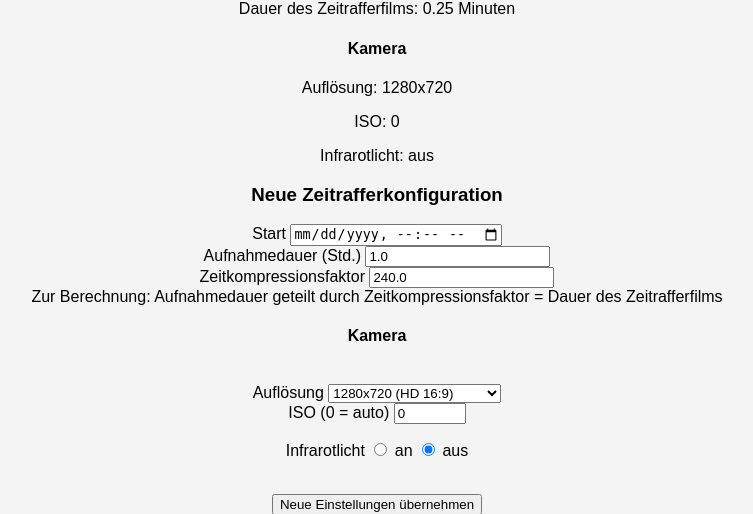
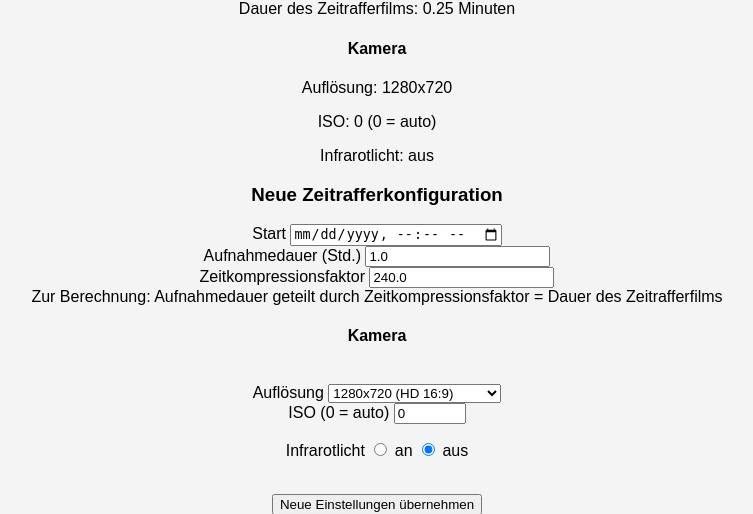
Before and after one commit to muellerau/nightowl, a Flask app: page /timelapse in a window 1280 px wide. Shown: the part 295-809 px from the top of the page, without its empty margins (263-1016 px from the left). Run offline with Flask 3, Linux system fonts and the light colour scheme; parts of the project's set-up code (start-up, migrations or seed data) failed here and were passed over.

Commit message:
added ISO auto info

```diff
--- a/nightowlDashboard/templates/timelapse.html
+++ b/nightowlDashboard/templates/timelapse.html
@@ -11,7 +11,7 @@
       <p>Dauer des Zeitrafferfilms: {{ lapse_interval[1]/lapse_interval[2] * 60 }} Minuten</p>
       <h4>Kamera</h4>
       <p>Auflösung: {{ camsettings['camresolution'] }}</p>
-      <p>ISO: {{ camsettings['camiso'] }}</p>
+      <p>ISO: {{ camsettings['camiso'] }} (0 = auto)</p>
       <p>Infrarotlicht: {% if camsettings['ir_light'] %}ein{% else %}aus{% endif %}</p>
   </div>
   {% if camstatus %}
```
